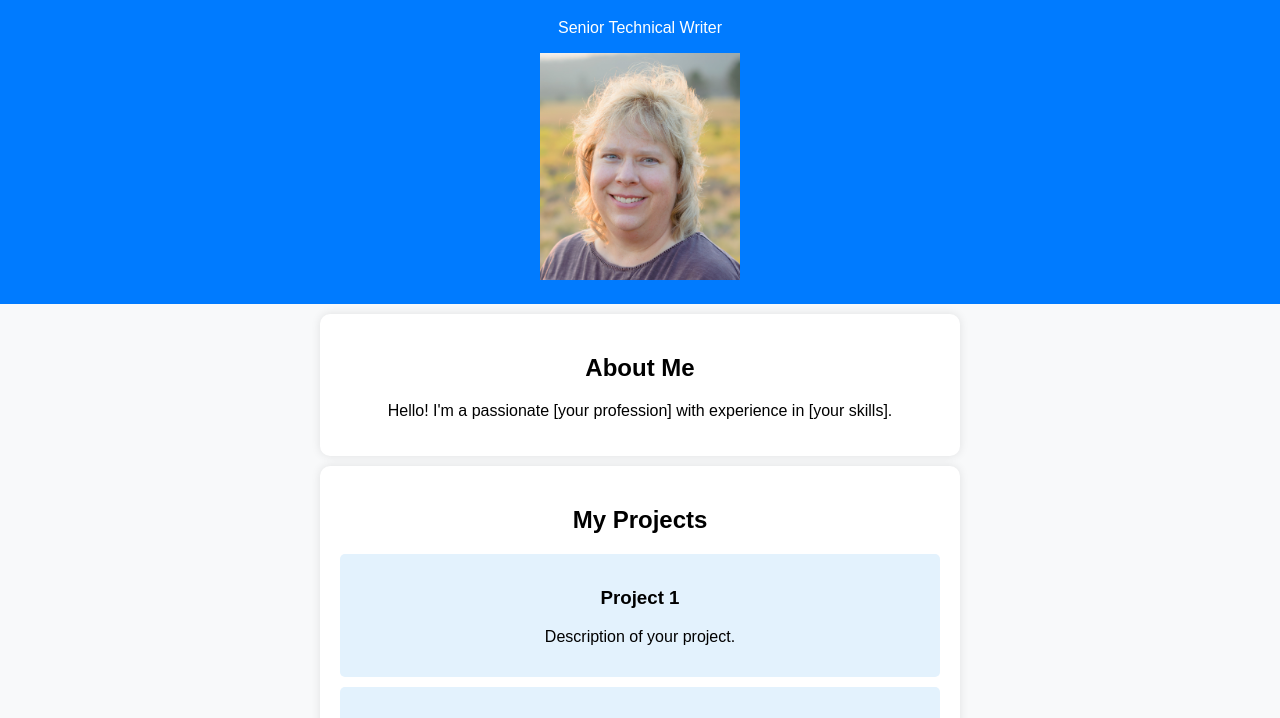
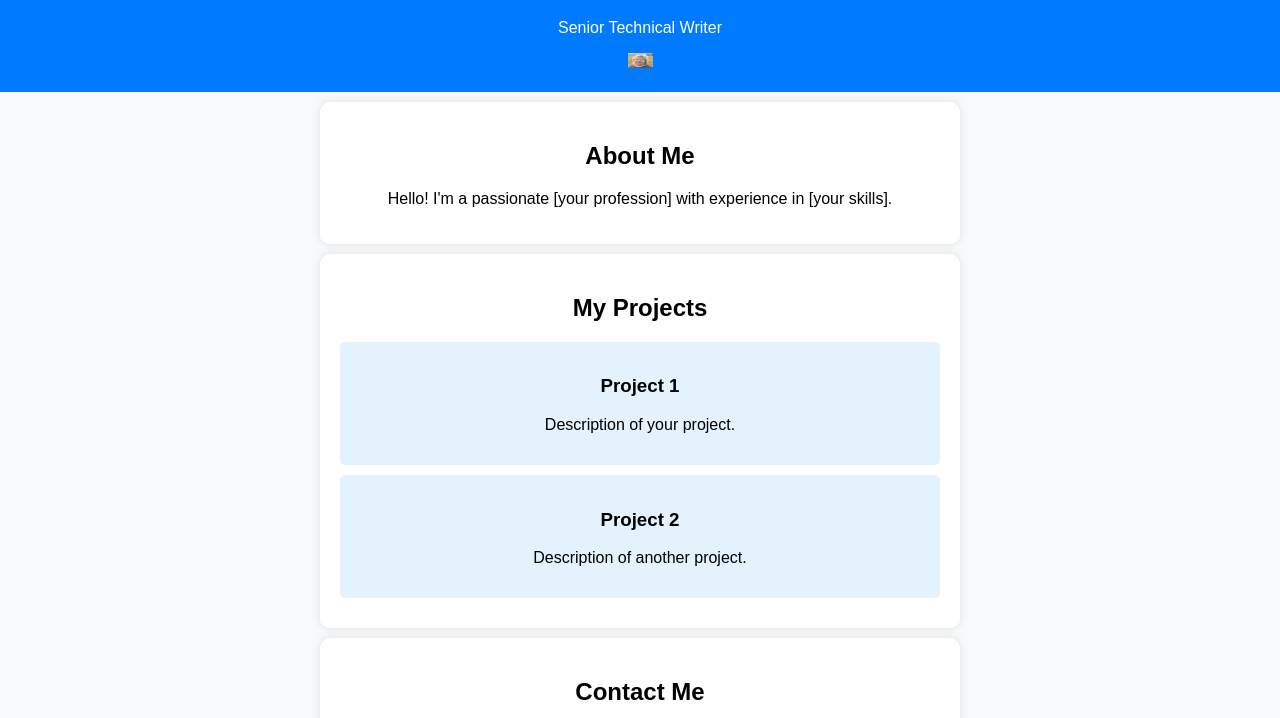
Before and after one commit to valmer25/valmer25.github.io, a plain HTML site: page index.html in a window 1280 px wide. Shown: the part 81-799 px from the top of the page. Drawn offline with Linux system fonts and the light colour scheme.

Commit message:
Update index.html

```diff
--- a/index.html
+++ b/index.html
@@ -11,7 +11,7 @@
     <header>
         <h1>Valerie Merrill</h1>
         <p>Senior Technical Writer</p>
-        <img src="headshot.jpg" class="resized-image">
+        <img src="headshot.jpg" width="25" height="15"">
     </header>
 
     <section class="about">
```
